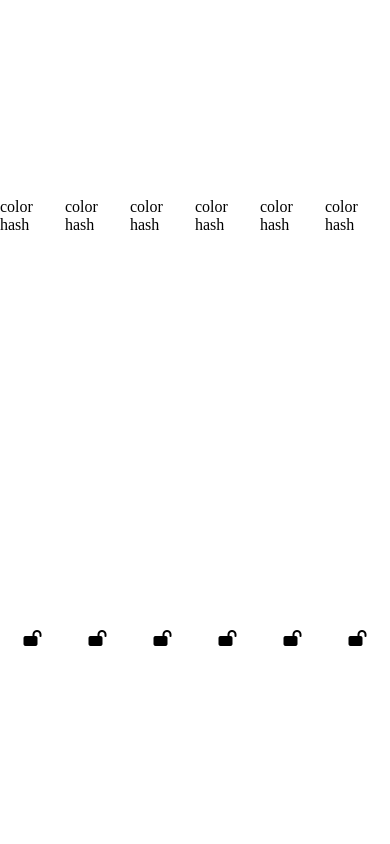
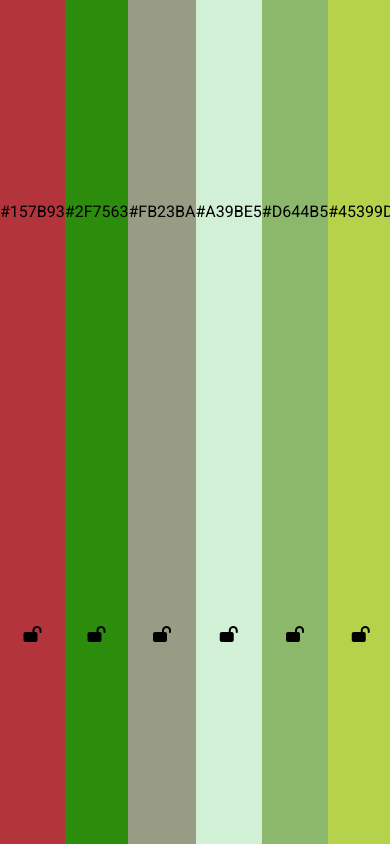
Before and after one commit to anikeydev/colors-app, a website built with webpack: page src/index.html in a window 390 px wide. Built offline with nearby package versions, Linux system fonts and the light colour scheme.

Commit message:
created logic set random colors and lock/unlock col

```diff
--- a/src/core/core.js
+++ b/src/core/core.js
@@ -1,3 +1,15 @@
-export const log = () => {
-    console.log('module working')
+import { generateRandomNum } from "./untils"
+
+export const generateRandomHashColor = () => {
+    const hashCollection = '0123456789ABCDEF'
+    const collectionLenght = hashCollection.length
+    const count = 6
+
+    let randomhash = '#'
+
+    for (let i = 0; i < count; i += 1) {
+        randomhash += hashCollection[generateRandomNum(collectionLenght)]
+    }
+
+    return randomhash
 }
--- /dev/null
+++ b/src/core/untils.js
@@ -0,0 +1,7 @@
+export const generateRandomNum = (max = 10) => {
+    return Math.floor(Math.random() * max)
+}
+
+export const toLowerCase = (string) => {
+    return string.toLowerCase()
+}
--- a/src/index.html
+++ b/src/index.html
@@ -5,33 +5,34 @@
     <meta http-equiv="X-UA-Compatible" content="IE=edge">
     <meta name="viewport" content="width=device-width, initial-scale=1.0">
     <link rel="stylesheet" href="https://cdnjs.cloudflare.com/ajax/libs/font-awesome/6.3.0/css/all.min.css" integrity="sha512-SzlrxWUlpfuzQ+pcUCosxcglQRNAq/DZjVsC0lE40xsADsfeQoEypE+enwcOiGjk/bSuGGKHEyjSoQ1zVisanQ==" crossorigin="anonymous" referrerpolicy="no-referrer" />
+    <link href="https://fonts.googleapis.com/css2?family=Roboto:wght@400;700&display=swap" rel="stylesheet">
     <title>Colors App</title>
 </head>
 <body>
     <div id="app">
         <div class="col">
             <p>color hash</p>
-            <i class="fa-solid fa-lock-open"></i>
+            <i class="fa-solid fa-lock-open" data-lock="false"></i>
         </div>
         <div class="col">
             <p>color hash</p>
-            <i class="fa-solid fa-lock-open"></i>
+            <i class="fa-solid fa-lock-open" data-lock="false"></i>
         </div>
         <div class="col">
             <p>color hash</p>
-            <i class="fa-solid fa-lock-open"></i>
+            <i class="fa-solid fa-lock-open" data-lock="false"></i>
         </div>
         <div class="col">
             <p>color hash</p>
-            <i class="fa-solid fa-lock-open"></i>
+            <i class="fa-solid fa-lock-open" data-lock="false"></i>
         </div>
         <div class="col">
             <p>color hash</p>
-            <i class="fa-solid fa-lock-open"></i>
+            <i class="fa-solid fa-lock-open" data-lock="false"></i>
         </div>
         <div class="col">
             <p>color hash</p>
-            <i class="fa-solid fa-lock-open"></i>
+            <i class="fa-solid fa-lock-open" data-lock="false"></i>
         </div>
     </div>
 </body>
--- a/src/index.js
+++ b/src/index.js
@@ -1,5 +1,38 @@
+import { generateRandomHashColor } from './core/core.js'
+import { toLowerCase } from './core/untils.js'
 import './styles/style.sass'
-import { log } from './core/core.js'
 
-console.log("Hello World!");
-log()
+const $app = document.querySelector('#app')
+const $cols = document.querySelectorAll('.col')
+
+document.addEventListener('DOMContentLoaded', generateColors())
+
+document.addEventListener('keypress', (event) => {
+    if (toLowerCase(event.code) === 'space') {
+        generateColors()
+    }
+})
+
+$app.addEventListener('click', (event) => {
+    console.log(event.target.dataset.lock)
+    if (event.target.dataset.lock) {
+        event.target.dataset.lock = event.target.dataset.lock === 'false' ? 'true' : 'false'
+        event.target.classList.toggle('fa-lock-open')
+        event.target.classList.toggle('fa-lock')
+        console.log(event.target)
+    }
+})
+
+function generateColors() {
+    $cols.forEach(setRandomColor)
+}
+
+function setRandomColor(node) {
+    const lock = node.querySelector('i')
+    if (lock.dataset.lock === 'false') {
+        const randomHashColor = generateRandomHashColor()
+        const p = node.querySelector('p')
+        p.innerText = randomHashColor
+        node.style.backgroundColor = generateRandomHashColor()
+    }
+}
--- a/src/styles/style.sass
+++ b/src/styles/style.sass
@@ -2,6 +2,12 @@
     padding: 0
     margin: 0
     box-sizing: border-box
+
+body
+    font-family: 'Roboto', sans-serif
+    font-weight: 400
+    font-size: 16px
+    color: #000
 
 #app
     height: 100vh
```
